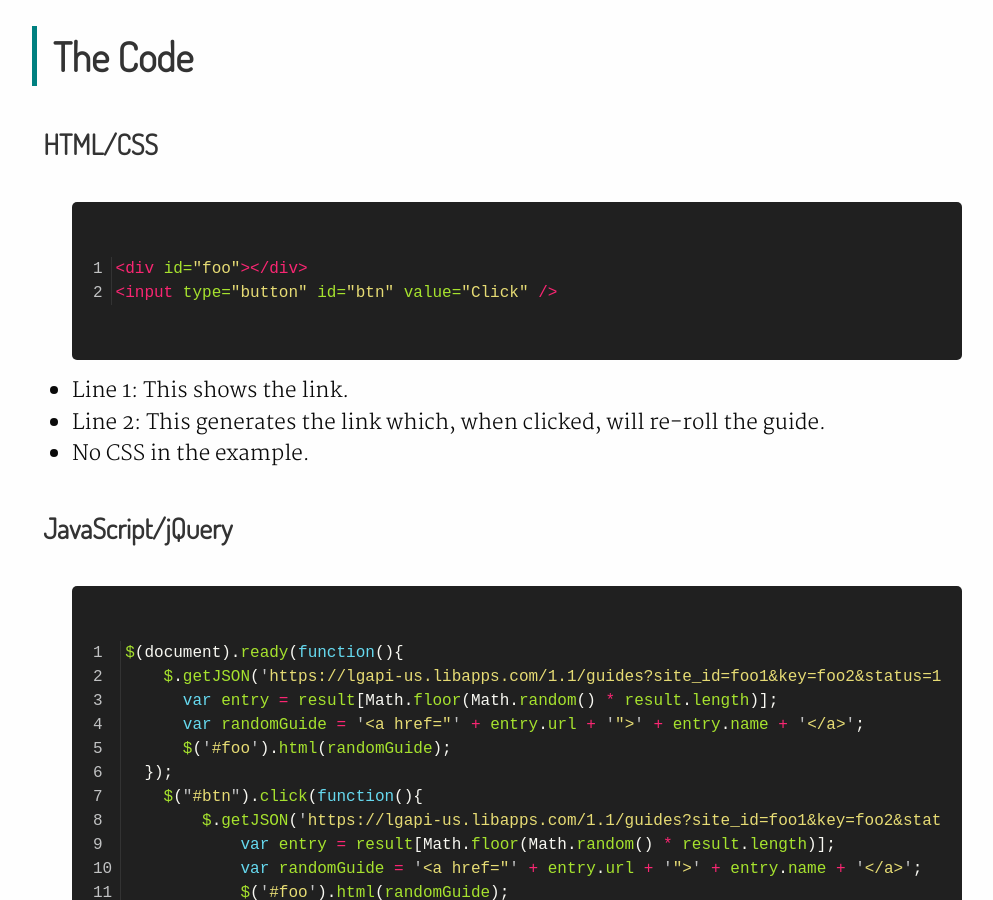
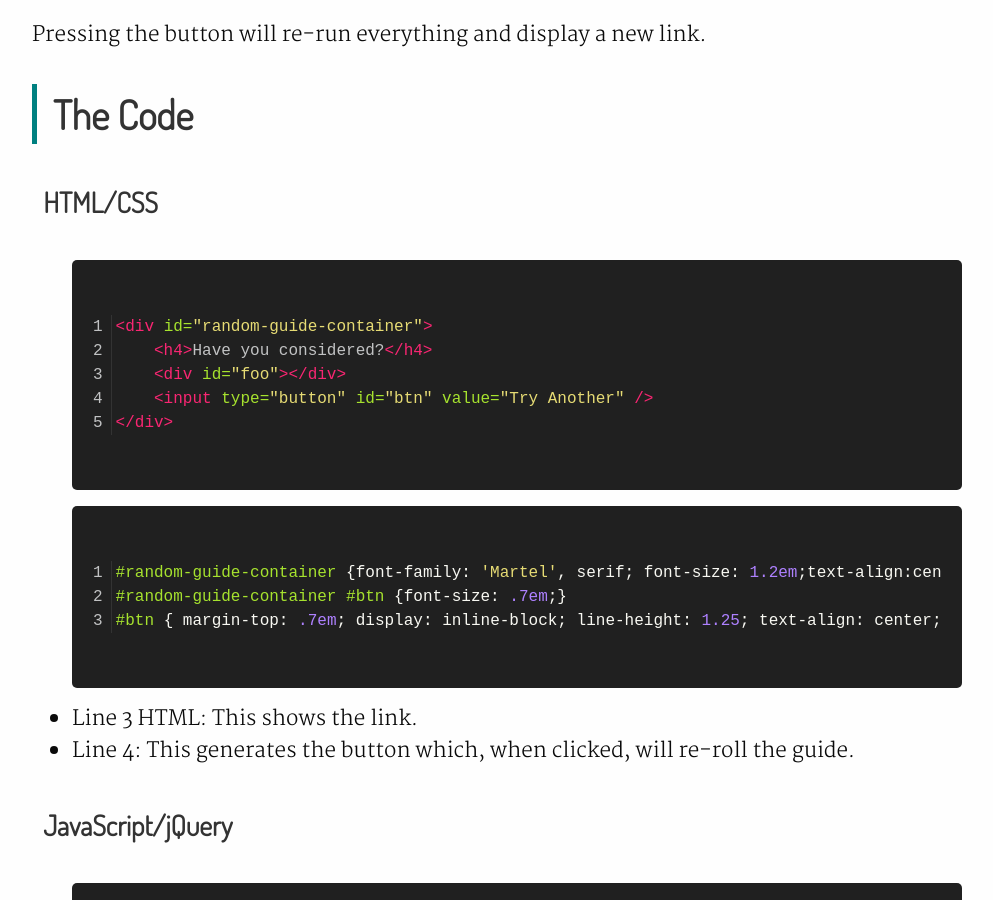
Before and after one commit to BradCoffield/APIs-for-librarians, a Jekyll site: the page built from _libguides/display-a-random-LibGuide-link-on-page-load.md, in a window 1280 px wide and 900 px high, scrolled down 1244 px. Shown: the whole window, without its empty margins (123-1116 px from the left). Built offline with Jekyll 4.4.1, drawn with Linux system fonts in a browser that asks for light colours; nearby versions of some CDN libraries; comment, search, counter and statistics services are not loaded.

Commit message:
Updated screenshot with styles

```diff
--- a/_libguides/display-a-random-LibGuide-link-on-page-load.md
+++ b/_libguides/display-a-random-LibGuide-link-on-page-load.md
@@ -27,14 +27,23 @@
 #### HTML/CSS
 
 {% highlight html linenos %}
-<div id="foo"></div>
-<input type="button" id="btn" value="Click" />
+<div id="random-guide-container">
+    <h4>Have you considered?</h4>
+    <div id="foo"></div>
+    <input type="button" id="btn" value="Try Another" />
+</div>
 
 {% endhighlight %}
 
-* Line 1: This shows the link.
-* Line 2: This generates the link which, when clicked, will re-roll the guide.
-* No CSS in the example.
+{% highlight css linenos %}
+#random-guide-container {font-family: 'Martel', serif; font-size: 1.2em;text-align:center;}
+#random-guide-container #btn {font-size: .7em;}
+#btn { margin-top: .7em; display: inline-block; line-height: 1.25; text-align: center; vertical-align: middle; background: #FFF; border: 1px solid #777; padding: .5rem 1rem; border-radius: .25rem; }
+
+{% endhighlight %}
+* Line 3 HTML: This shows the link.
+* Line 4: This generates the button which, when clicked, will re-roll the guide.
+
 
 #### JavaScript/jQuery
 
```
Also changed, not shown: assets/Display a Random LibGuide Link on Page Load-screenshot-old.jpg (added), assets/Display a Random LibGuide Link on Page Load-screenshot.jpg.
